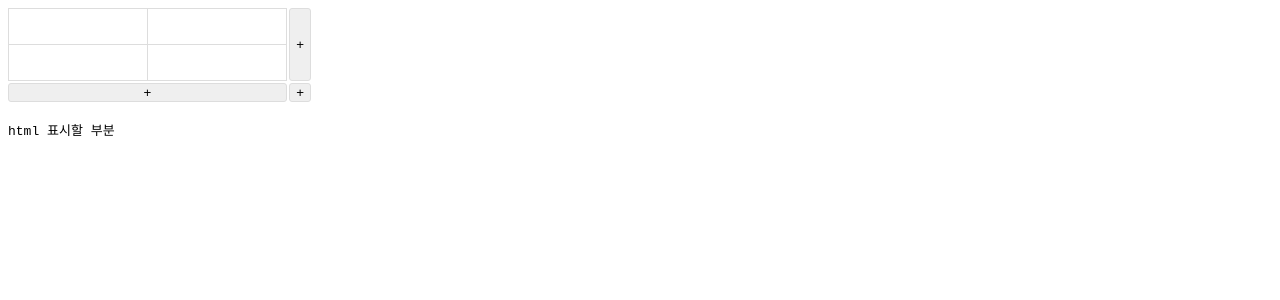
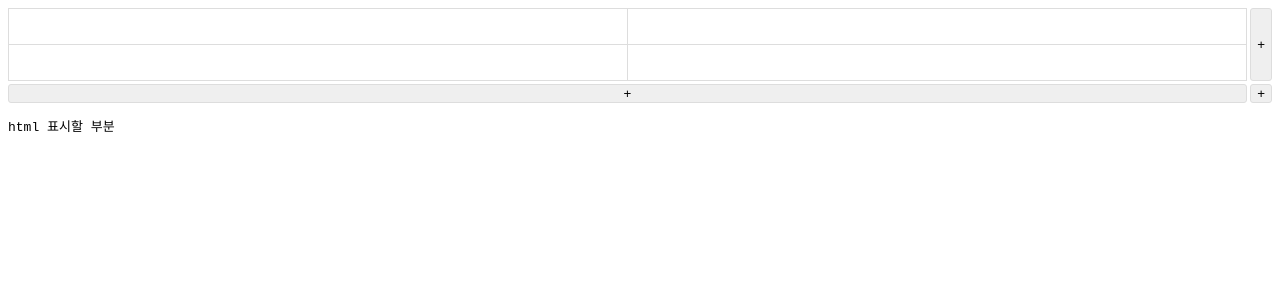
Before and after one commit to lauichan/table-generator, a React (Vite) app: page / in a window 1280 px wide. Shown: the top 300 px of the page. Built offline with nearby package versions, Linux system fonts and the light colour scheme.

Commit message:
style: Table 컨트롤러 Grid Layout

```diff
--- a/src/components/Table/TableEditor.module.css
+++ b/src/components/Table/TableEditor.module.css
@@ -1,26 +1,21 @@
 .table {
-  position: relative;
-  display: inline-block;
-  margin-right: 24px;
-  margin-bottom: 22px;
+  display: grid;
+  grid-template-areas:
+    "table right"
+    "bottom bottom-right";
+  grid-template-columns: 1fr auto;
+  grid-template-rows: 1fr auto;
+  gap: 0.2rem;
 }
 
 .add_col {
-  position: absolute;
-  top: 0;
-  bottom: 0;
-  right: -24px;
+  grid-area: right;
 }
 
 .add_row {
-  position: absolute;
-  left: 0;
-  bottom: -21px;
-  right: 0;
+  grid-area: bottom;
 }
 
 .add_col_and_row {
-  position: absolute;
-  bottom: -21px;
-  right: -24px;
+  grid-area: bottom-right;
 }
```
